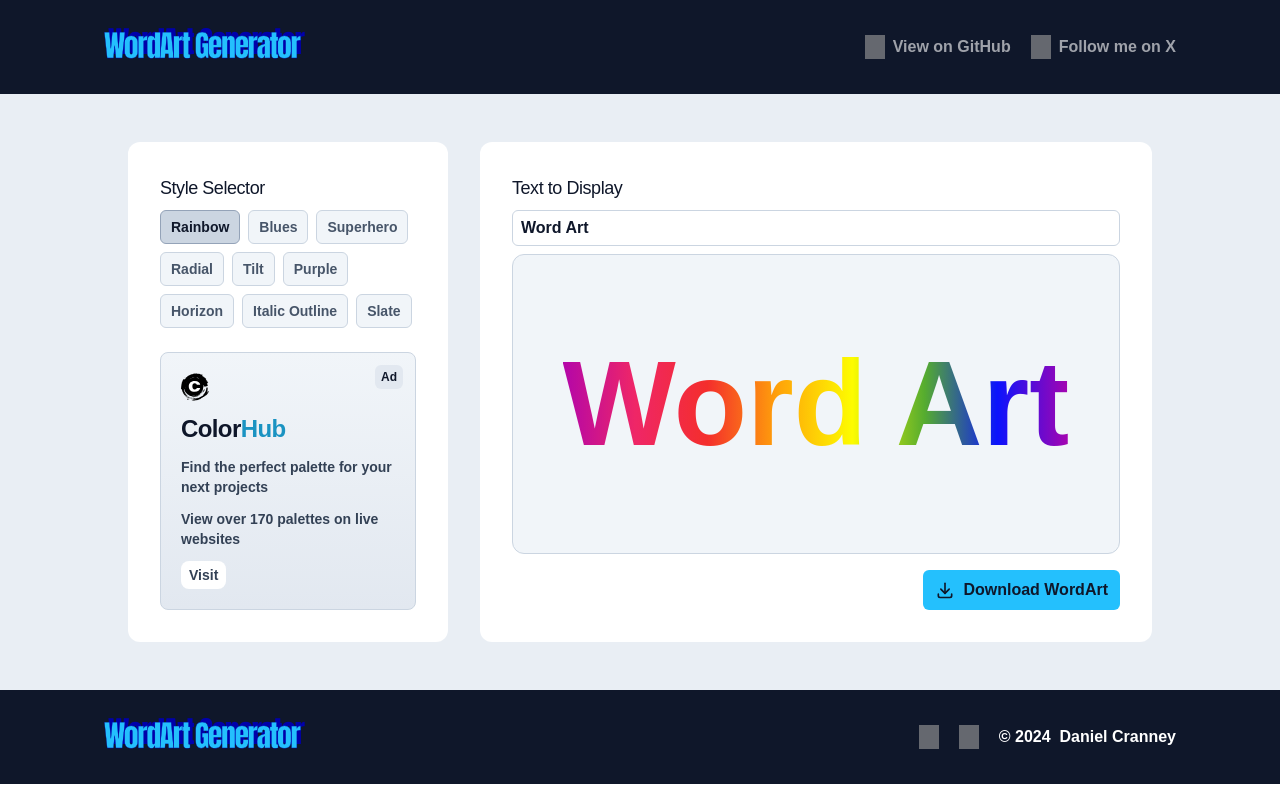
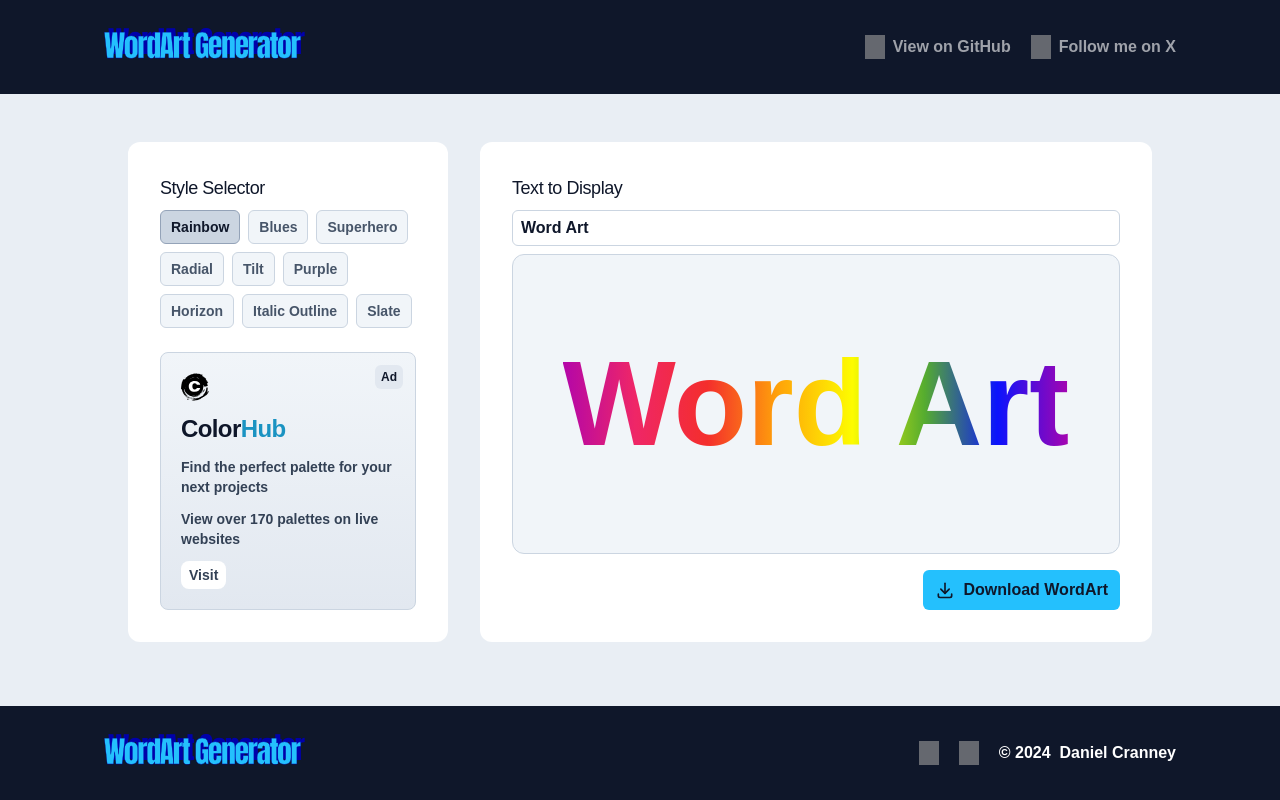
Before and after one commit to danielcranney/wordart-generator, a Next.js app: page / in a window 1280 px wide. Built offline with nearby package versions, Linux system fonts and the light colour scheme; grey boxes are pictures that could not be loaded; a web font is replaced by a local one.

Commit message:
Fix: Ensure content fills vertical height
- Added minimum height to body element
- Added grow element to main

```diff
--- a/app/globals.css
+++ b/app/globals.css
@@ -112,7 +112,7 @@ Structure
 /* Main */
 @layer components {
   main {
-    @apply bg-slate-200/75 flex flex-col w-full px-4 py-4 md:px-8 md:py-8 lg:py-12 lg:px-12;
+    @apply bg-slate-200/75 flex flex-col w-full px-4 py-4 md:px-8 md:py-8 lg:py-12 lg:px-12 grow;
   }
 }
 
--- a/app/layout.tsx
+++ b/app/layout.tsx
@@ -16,7 +16,7 @@ export default function RootLayout({
 }>) {
   return (
     <html lang="en">
-      <body className={"flex flex-col w-full bg-white relative"}>
+      <body className={"flex flex-col w-full min-h-screen bg-white relative"}>
         {process.env.NEXT_PUBLIC_GOOGLE_ANALYTICS ? (
           <GoogleAnalytics ga_id={process.env.NEXT_PUBLIC_GOOGLE_ANALYTICS} />
         ) : null}
```
